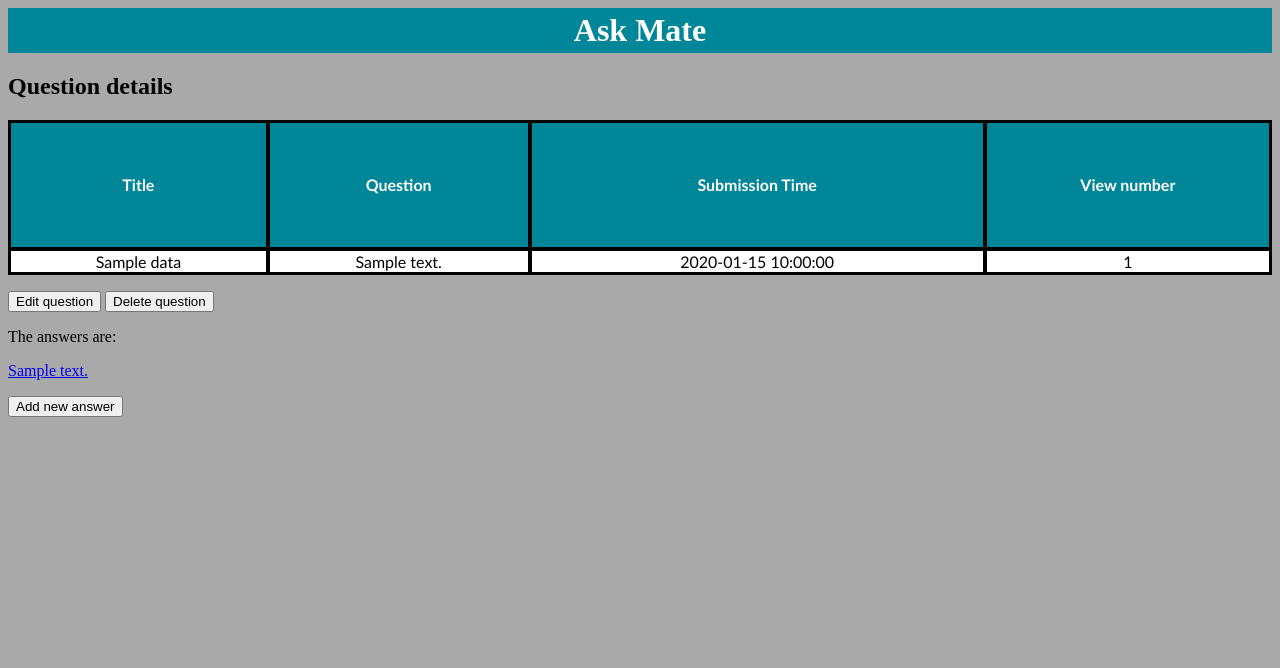
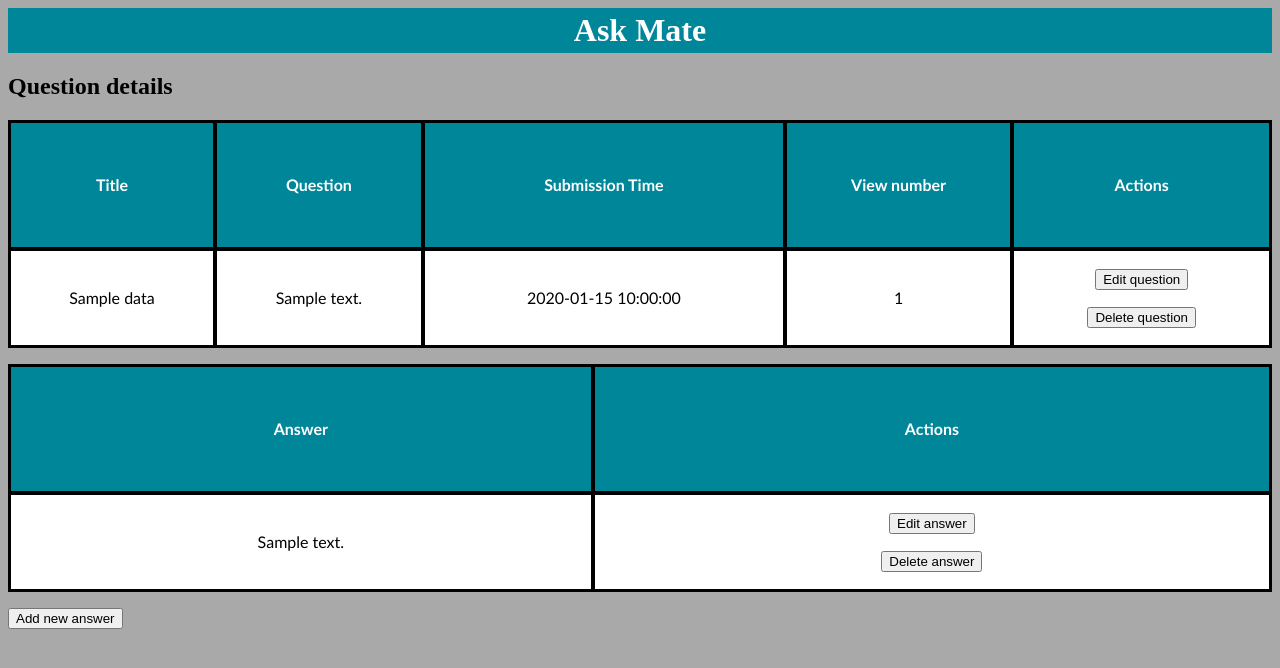
Before and after one commit to davidlenner/AbuseTeam, a Flask app: template templates/question_id.html in a window 1280 px wide. Shown: the top 668 px of the page. Run offline with Flask 2, Linux system fonts and the light colour scheme; the template is opened without the code that fills it: most values are stand-ins (such as "Sample title", 1, 10 or a date in 2020).

Commit message:
Delete answer created and some minor changes in the previous codes. Mostly refactoring for clean code purposes, and now we can edit an answer with a button instead of a link.

```diff
--- a/server.py
+++ b/server.py
@@ -4,9 +4,6 @@ from datetime import datetime
 
 
 app = Flask(__name__)
-
-
-#@app.route("/list")
 
 
 @app.route('/')
@@ -31,7 +28,7 @@ def question_by_id(question_id):
     return render_template('question_id.html', question=question, answer=answer, question_id=question_id)
 
 
-@app.route('/question/<question_id>/edit_question', methods=['GET', 'POST'])
+@app.route('/question/<question_id>/edit-question', methods=['GET', 'POST'])
 def edit_question(question_id):
     if request.method == 'GET':
         question = data_manager.get_question_by_id(question_id)
@@ -40,7 +37,7 @@ def edit_question(question_id):
     return redirect('/')
 
 
-@app.route('/question/<question_id>/delete_question')
+@app.route('/question/<question_id>/delete-question')
 def delete_question(question_id):
     data_manager.delete_answer_by_question_id(question_id)
     data_manager.delete_question(question_id)
@@ -58,12 +55,20 @@ def add_answer(question_id):
     return redirect('/')
 
 
-@app.route('/answer/<answer_id>/edit_answer', methods=['GET', 'POST'])
-def edit_answer(answer_id):
+@app.route('/question/<question_id>/answer/<answer_id>/edit-answer', methods=['GET', 'POST'])
+def edit_answer(question_id, answer_id):
+    data_manager.get_question_by_id(question_id)
     if request.method == 'GET':
         answer = data_manager.get_answer_by_id(answer_id)
-        return render_template('edit_answer.html', answer=answer)
+        return render_template('edit_answer.html', question_id=question_id, answer=answer)
     data_manager.edit_answer(answer_id, request.form['message'])
+    return redirect('/')
+
+
+@app.route('/question/<question_id>/answer/<answer_id>/delete-answer')
+def delete_answer(question_id, answer_id):
+    data_manager.get_question_by_id(question_id)
+    data_manager.delete_answer(answer_id)
     return redirect('/')
 
 
--- a/static/css/style.css
+++ b/static/css/style.css
@@ -40,3 +40,31 @@ h1 {
 
 
 .questiontables tr:nth-child(odd) {background-color: #f2f2f2;}
+
+
+.answertables {
+    background-color: black;
+    font-family: "Trebuchet MS", Arial, Helvetica, sans-serif;
+    width: 100%;
+}
+
+
+.answertables td, th {
+    border: 1px solid black;
+    border-collapse: collapse;
+    text-align: center;
+}
+
+
+.answertables td {
+    background-color: white;
+}
+
+
+.answertables th {
+    height: 100px;
+    padding-top: 12px;
+    padding-bottom: 12px;
+    background-color: #008699;
+    color: white;
+}
--- a/templates/list.html
+++ b/templates/list.html
@@ -12,8 +12,8 @@
         <thead>
         <tr>
             <th>Title</th>
-            <th>Message</th>
-            <th>Question Time</th>
+            <th>Question</th>
+            <th>Submission Time</th>
             <th>View Number</th>
             <th>Vote Number</th>
         </tr>
@@ -32,6 +32,5 @@
     </table>
 
     <p><a href="/add-question"><button type="button">Add new question</button></a></p>
-
 </body>
 </html>
--- a/templates/question_id.html
+++ b/templates/question_id.html
@@ -7,41 +7,59 @@
 </head>
 <body>
     <h1>Ask Mate</h1>
+
     <h2>Question details</h2>
+
+    <p>
     <table class="questiontables">
         <thead>
         <tr>
-            <th> Title</th>
-            <th> Question </th>
-            <th> Submission Time </th>
-            <th> View number </th>
+            <th>Title</th>
+            <th>Question</th>
+            <th>Submission Time</th>
+            <th>View number</th>
+            <th>Actions</th>
         </tr>
         </thead>
         <tbody>
         {% for data in question %}
             <tr>
                 <td>{{ data.title }}</td>
-                <td>{{ data.message }}</a></td>
+                <td>{{ data.message }}</td>
                 <td>{{ data.submission_time }}</td>
                 <td>{{ data.view_number }}</td>
+                <td>
+                    <p><a href="/question/{{ question_id }}/edit_question"><button type="button">Edit question</button></a></p>
+                    <p><a href="/question/{{ question_id }}/delete_question"><button type="button">Delete question</button></a></p>
+                </td>
             </tr>
         {% endfor %}
         </tbody>
     </table>
+    </p>
 
     <p>
-        <a href="/question/{{ question_id }}/edit_question"><button type="button">Edit question</button></a>
-        <a href="/question/{{ question_id }}/delete_question"><button type="button">Delete question</button></a>
+    <table class="answertables">
+        <thead>
+        <tr>
+            <th>Answer</th>
+            <th>Actions</th>
+        </tr>
+        </thead>
+        <tbody>
+        {% for data in answer %}
+            <tr>
+                <td>{{ data.message }}</td>
+                <td>
+                    <p><a href="/question/{{ question_id }}/answer/{{ data.id }}/edit-answer"><button type="button">Edit answer</button></a></p>
+                    <p><a href="/question/{{ question_id }}/answer/{{ data.id }}/delete-answer"><button type="button">Delete answer</button></a></p>
+                </td>
+            </tr>
+        {% endfor %}
+        </tbody>
+    </table>
     </p>
 
-    <p>The answers are:</p>
-        {% for data in answer %}
-            <p><h><a href="/answer/{{ data.id }}/edit_answer">{{ data.message }}</a></h></p>
-        {% endfor %}
-
-    <p>
-        <a href="/question/{{ question_id }}/add-answer"><button type="button">Add new answer</button></a>
-    </p>
-
+    <p><a href="/question/{{ question_id }}/add-answer"><button type="button">Add new answer</button></a></p>
 </body>
 </html>
```
Also changed, not shown: data_manager.py (+9 -0 lines), templates/edit_answer.html (+7 -4 lines), templates/edit_question.html (+7 -5 lines).
